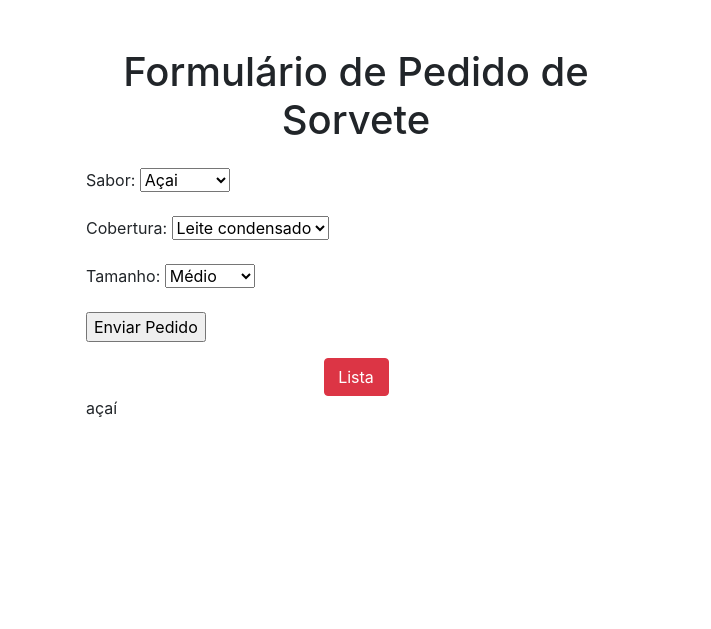
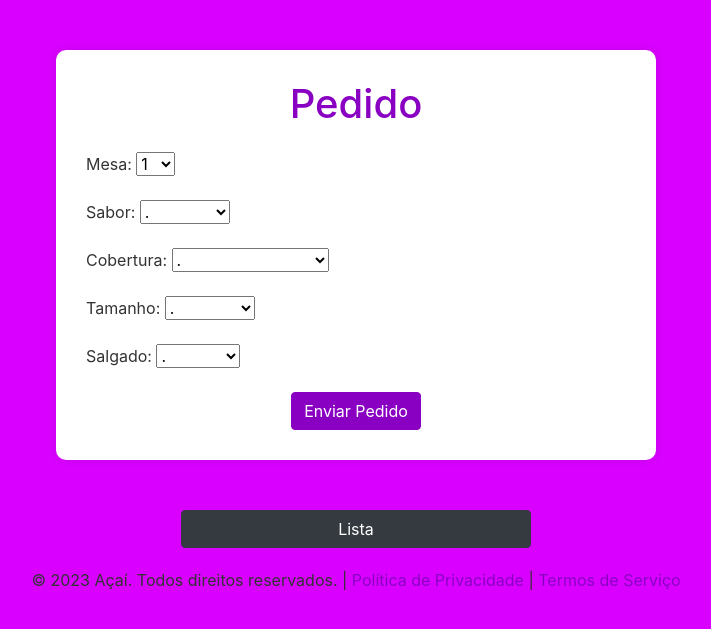
Before and after one commit to gabiqss/acai-sistema, a Django app: page / in a window 1280 px wide. Shown: the top 629 px of the page, without its empty margins (284-995 px from the left). Run offline with Django 4.2, Linux system fonts and the light colour scheme; some libraries are stand-ins or nearby versions.

Commit message:
Add files via upload

```diff
--- a/main/forms.py
+++ b/main/forms.py
@@ -1,7 +1,8 @@
 from django import forms
 from .models import Sorvete
 
-class Sorveteforms(forms.ModelForm):
+
+class SorveteForm(forms.ModelForm):
     class Meta:
         model = Sorvete
         fields = '__all__'
--- a/main/models.py
+++ b/main/models.py
@@ -3,43 +3,77 @@ from django.db import models
 
 class Sorvete(models.Model):
 
+    mesa_numero = (
+        ('1', '1'),
+        ('2', '2'),
+        ('3', '3'),
+        ('4', '4'),
+        ('5', '5'),
+        ('6', '6'),
+        ('7', '7'),
+        ('8', '8'),
+        ('9', '9'),
+        ('10', '10'),
+    )
+
+    mesa = models.CharField(
+        max_length=3,
+        choices=mesa_numero,
+        default='',
+    )
+
     sabor_creme = (
-        ('Aç', 'Açai'),
-        ('Cup', 'Cupuaçu')
+        ('.', '.'),
+        ('Açaí', 'Açaí'),
+        ('Cupuaçu', 'Cupuaçu')
     )
 
     sabor = models.CharField(
-        max_length=3,
+        max_length=10,
         choices=sabor_creme,
-        default='Aç',
+        default='.',
     )
 
     sabor_cobertura = (
-        ('cho', 'Chocolate'),
-        ('mor', 'Morango'),
-        ('car', 'Caramelo'),
-        ('leC', 'Leite condensado')
+        ('.', '.'),
+        ('Chocolate', 'Chocolate'),
+        ('Morango', 'Morango'),
+        ('Caramelo', 'Caramelo'),
+        ('Leite Condensado', 'Leite condensado')
     )
 
     cobertura = models.CharField(
-        max_length=3,
+        max_length=20,
         choices=sabor_cobertura,
-        default='leC',
+        default='.',
     )
 
     tipo_tamanho = (
-        ('peq', 'Pequeno'),
-        ('med', 'Médio'),
-        ('grd', 'Grande'),
-        ('brc', 'Barca')
+        ('.', '.'),
+        ('Pequeno', 'Pequeno'),
+        ('Médio', 'Médio'),
+        ('Grande', 'Grande'),
+        ('Barca', 'Barca')
     )
 
     tamanho = models.CharField(
-        max_length=3,
+        max_length=10,
         choices=tipo_tamanho,
-        default='med',
+        default='.',
     )
 
+    salgado_tipo = (
+        ('.', '.'),
+        ('Coxinha', 'Coxinha'),
+        ('Risole', 'Risole'),
+        ('Empada', 'Empada'),
+    )
+
+    salgado = models.CharField(
+        max_length=10,
+        choices=salgado_tipo,
+        default='.',
+    )
 
     def __str__(self):
-        return self.sabor
+        return self.mesa
--- a/main/templates/main/index.html
+++ b/main/templates/main/index.html
@@ -1,39 +1,67 @@
 <!DOCTYPE html>
 <html>
 <head>
-    <link rel="stylesheet" href="https://cdn.jsdelivr.net/npm/bootstrap@4.0.0/dist/css/bootstrap.min.css" integrity="sha384-Gn5384xqQ1aoWXA+058RXPxPg6fy4IWvTNh0E263XmFcJlSAwiGgFAW/dAiS6JXm" crossorigin="anonymous">
+    <title>Pedido</title>
+    <link rel="stylesheet" href="https://cdn.jsdelivr.net/npm/bootstrap@4.0.0/dist/css/bootstrap.min.css">
     <script src="https://code.jquery.com/jquery-3.2.1.slim.min.js" integrity="sha384-KJ3o2DKtIkvYIK3UENzmM7KCkRr/rE9/Qpg6aAZGJwFDMVNA/GpGFF93hXpG5KkN" crossorigin="anonymous"></script>
     <script src="https://cdn.jsdelivr.net/npm/popper.js@1.12.9/dist/umd/popper.min.js" integrity="sha384-ApNbgh9B+Y1QKtv3Rn7W3mgPxhU9K/ScQsAP7hUibX39j7fakFPskvXusvfa0b4Q" crossorigin="anonymous"></script>
     <script src="https://cdn.jsdelivr.net/npm/bootstrap@4.0.0/dist/js/bootstrap.min.js" integrity="sha384-JZR6Spejh4U02d8jOt6vLEHfe/JQGiRRSQQxSfFWpi1MquVdAyjUar5+76PVCmYl" crossorigin="anonymous"></script>
-<link rel="stylesheet" href="https://cdn.jsdelivr.net/npm/bootstrap@4.0.0/dist/css/bootstrap.min.css" integrity="sha384-Gn5384xqQ1aoWXA+058RXPxPg6fy4IWvTNh0E263XmFcJlSAwiGgFAW/dAiS6JXm" crossorigin="anonymous">
-<script src="https://code.jquery.com/jquery-3.2.1.slim.min.js" integrity="sha384-KJ3o2DKtIkvYIK3UENzmM7KCkRr/rE9/Qpg6aAZGJwFDMVNA/GpGFF93hXpG5KkN" crossorigin="anonymous"></script>
-<script src="https://cdn.jsdelivr.net/npm/popper.js@1.12.9/dist/umd/popper.min.js" integrity="sha384-ApNbgh9B+Y1QKtv3Rn7W3mgPxhU9K/ScQsAP7hUibX39j7fakFPskvXusvfa0b4Q" crossorigin="anonymous"></script>
-<script src="https://cdn.jsdelivr.net/npm/bootstrap@4.0.0/dist/js/bootstrap.min.js" integrity="sha384-JZR6Spejh4U02d8jOt6vLEHfe/JQGiRRSQQxSfFWpi1MquVdAyjUar5+76PVCmYl" crossorigin="anonymous"></script>
-<link rel="stylesheet" href="https://cdn.jsdelivr.net/npm/bootstrap@4.0.0/dist/css/bootstrap.min.css" integrity="sha384-Gn5384xqQ1aoWXA+058RXPxPg6fy4IWvTNh0E263XmFcJlSAwiGgFAW/dAiS6JXm" crossorigin="anonymous">
-<script src="https://code.jquery.com/jquery-3.2.1.slim.min.js" integrity="sha384-KJ3o2DKtIkvYIK3UENzmM7KCkRr/rE9/Qpg6aAZGJwFDMVNA/GpGFF93hXpG5KkN" crossorigin="anonymous"></script>
-<script src="https://cdn.jsdelivr.net/npm/popper.js@1.12.9/dist/umd/popper.min.js" integrity="sha384-ApNbgh9B+Y1QKtv3Rn7W3mgPxhU9K/ScQsAP7hUibX39j7fakFPskvXusvfa0b4Q" crossorigin="anonymous"></script>
-
-<title>Formulário de Pedido de Sorvete</title>
+    <style>
+        body {
+            background-color: #d900ff; /* Light purple background color */
+            color: #333; /* Dark gray text color */
+        }
+        .form-container {
+            max-width: 600px;
+            margin: 50px auto;
+            background-color: white;
+            border-radius: 10px;
+            padding: 30px;
+            box-shadow: 0 0 10px rgba(0, 0, 0, 0.1);
+        }
+        .form-container h1 {
+            color: #8a00c2; /* Purple header color */
+        }
+        .form-container input[type="submit"] {
+            background-color: #8a00c2; /* Purple submit button color */
+            border-color: #8a00c2; /* Purple submit button border color */
+        }
+        .form-container input[type="submit"]:hover {
+            background-color: #720097; /* Darker purple on hover */
+            border-color: #720097; /* Darker purple border on hover */
+        }
+        .footer {
+            text-align: center;
+            padding: 20px 0;
+        }
+        .footer a {
+            color: #8a00c2; /* Purple link color */
+        }
+    </style>
 </head>
-<div class="row justify-content-center">
 <body>
     <div class="container mt-5">
-            <div class="row justify-content-center">
-                <div class="col-lg-6">
-                    <h1 class="text-center mb-4">Formulário de Pedido de Sorvete</h1>
+        <div class="form-container">
+            <h1 class="text-center mb-4">Pedido</h1>
             <form method="post">
                 {% csrf_token %}
                 {{ form.as_p }}
-        <input type="submit" value="Enviar Pedido">
+                <div class="text-center mt-3">
+                    <input type="submit" class="btn btn-primary" value="Enviar Pedido">
+                </div>
             </form>
-    </body>
+        </div>
 
         <div class="row justify-content-center mt-3">
-        <div class="col-lg-2">
-            <a class="btn btn-danger btn-block" href="/lista" role="button">Lista</a>
+            <div class="col-lg-4">
+                <a class="btn btn-dark btn-block" href="/lista" role="button">Lista</a>
             </div>
         </div>
-<footer>
-    açaí
-</footer>
+    </div>
+
+    <!-- Footer -->
+    <div class="footer">
+        <p>© 2023 Açaí. Todos direitos reservados. | <a href="/privacy-policy">Política de Privacidade</a> | <a href="/terms-of-service">Termos de Serviço</a></p>
+    </div>
+</body>
 </html>
--- a/main/urls.py
+++ b/main/urls.py
@@ -3,5 +3,6 @@ from . import views
 
 urlpatterns = [
     path('', views.sorvete_pedido, name="pedido"),
-    path('lista', views.pedidos, name='lista_pedidos')
+    path('lista', views.pedidos, name='lista_pedidos'),
+    path('delete_item/<int:item_id>/', views.delete_item, name='delete_item'),
 ]
--- a/main/views.py
+++ b/main/views.py
@@ -1,17 +1,30 @@
 from django.shortcuts import render, redirect
-from .forms import Sorveteforms
+from .forms import SorveteForm
 from .models import Sorvete
+from django.http import JsonResponse
 
 def sorvete_pedido(request):
     if request.method == 'POST':
-        form = Sorveteforms(request.POST)
+        form = SorveteForm(request.POST)
         if form.is_valid():
             form.save()
             return redirect('pedido')# redireciona para a pagina de sucesso após salvar
     else:
-        form = Sorveteforms()
+        form = SorveteForm()
     return render(request, 'main/index.html', {'form':form})
+
+
 
 def pedidos(request):
     query = Sorvete.objects.all()
     return render (request, 'main/lista.html', {'query': query})
+
+def delete_item(request, item_id):
+    # Here, you would implement the logic to delete the item from the database based on the item_id.
+    # Replace 'YourModel' with your actual Django model class representing the data.
+    try:
+        item_to_delete = Sorvete.objects.get(id=item_id)
+        item_to_delete.delete()
+        return JsonResponse({'success': True})
+    except Sorvete.DoesNotExist:
+        return JsonResponse({'success': False})
```
Also changed, not shown: main/templates/main/lista.html (+68 -8 lines), main/admin.py (line endings or trailing spaces), main/migrations/0001_initial.py, main/migrations/0002_sorvete_mesa_alter_sorvete_cobertura_and_more.py (added), main/migrations/0003_sorvete_salgado_alter_sorvete_cobertura_and_more.py (added). Lines whose indentation alone changed are shown as unchanged.
